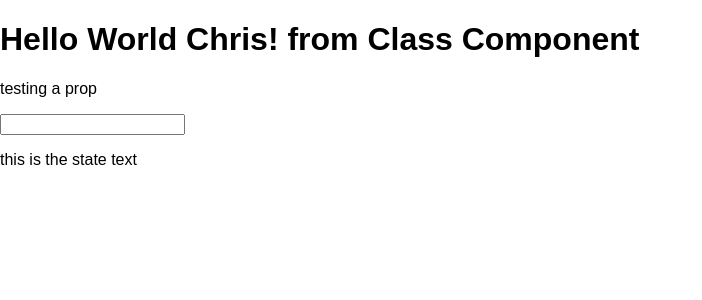
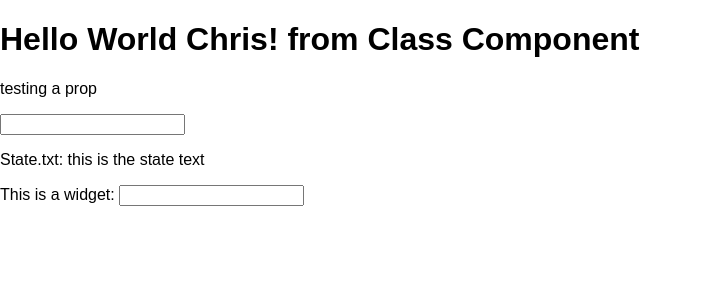
Before and after one commit to frantzyy/learn-react, a React app: page / in a window 1280 px wide. Shown: the top 300 px of the page, without its empty margins (0-702 px from the left). Built offline with nearby package versions, Linux system fonts and the light colour scheme.

Commit message:
working with state and child component

```diff
--- a/src/App.js
+++ b/src/App.js
@@ -50,7 +50,8 @@ class App extends Component {
           <h1>Hello World Chris! from Class Component</h1>
           <p>{txt}</p>
           <input type="text" onChange={this.update.bind(this)} />
-          <p>{this.state.txt}</p>
+          <p>State.txt: {this.state.txt}</p>
+          < Widget update={this.update.bind(this)} />
         </div>
        );
     }
@@ -68,4 +69,8 @@ App.defaultProps = {
 // stateless function component
 // const App = () => <h1>Hello World Chris! from Stateless Function Component</h1>
 
+
+const Widget = (props) =>
+  <p><label>This is a widget: </label><input type="text" onChange={props.update} /></p>
+
 export default App
```
Also changed, not shown: 1 other file (tests, documents, lock files or other folders).
